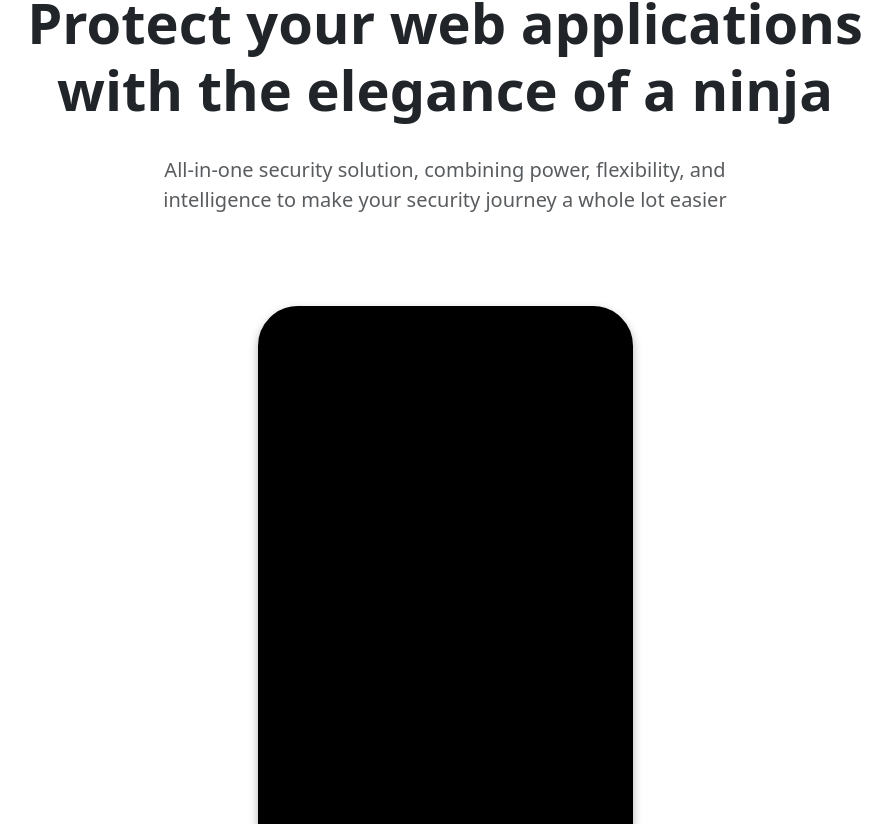
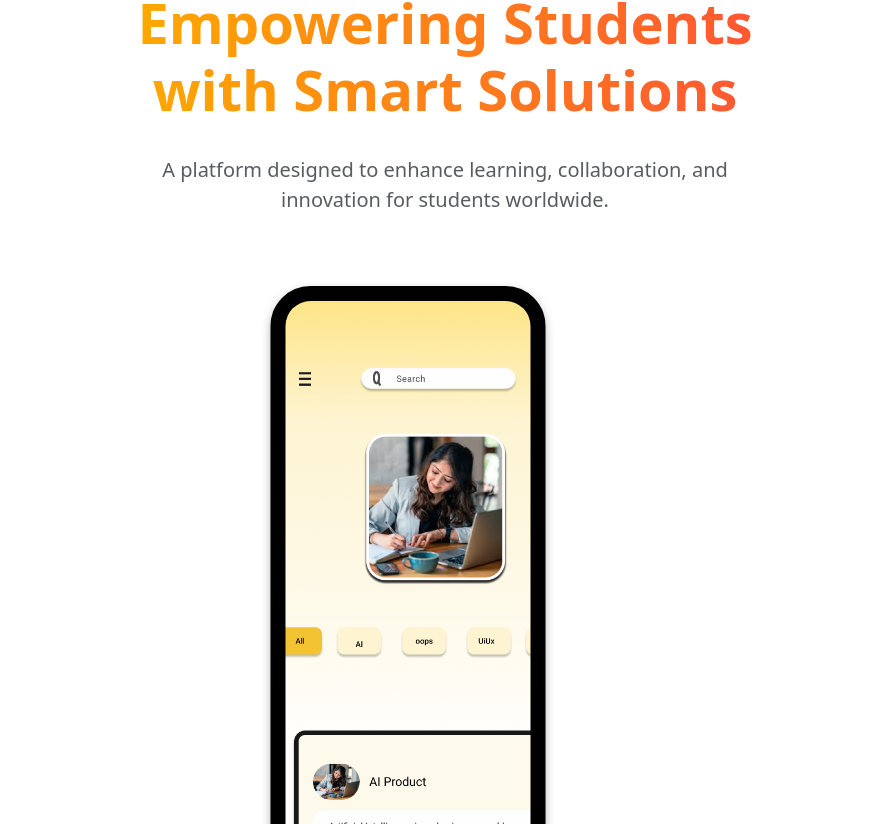
Before and after one commit to mentorbridgeindia/stupro-landingpage, a React (Create React App) app: page / in a window 1280 px wide. Shown: the part 196-1020 px from the top of the page, without its empty margins (195-1087 px from the left). Built offline with nearby package versions, Linux system fonts and the light colour scheme.

Commit message:
StuPro Landing Page Added

```diff
--- a/src/modules/Components/MobileScreen.tsx
+++ b/src/modules/Components/MobileScreen.tsx
@@ -1,45 +1,60 @@
-import React from "react";
+import React, { useEffect, useState } from "react";
 
 const MobileScreen: React.FC = () => {
+  const [scrollPos, setScrollPos] = useState(0);
+
+  useEffect(() => {
+    const handleScroll = () => {
+      setScrollPos(window.scrollY * 0.5); // Adjust speed if needed
+    };
+
+    window.addEventListener("scroll", handleScroll);
+    return () => window.removeEventListener("scroll", handleScroll);
+  }, []);
+
   return (
+    <div style={{marginTop:"200px"}}>
     <div
       style={{
         display: "flex",
         justifyContent: "center",
         alignItems: "center",
-        marginTop: "20px", // Adjust margin as needed
+        height: "100vh",
+        marginLeft:"200px",
       }}
     >
       {/* Mobile Frame */}
       <div
         style={{
-          width: "375px",
-          height: "800px",
+          width: "275px",
+          height: "600px",
+          overflow: "hidden",
+          position: "relative",
           border: "15px solid black",
           borderRadius: "40px",
-          overflow: "hidden",
-          position: "relative",
           boxShadow: "0px 4px 10px rgba(0,0,0,0.3)",
           backgroundColor: "black",
+          transform: "translate(-50%, -50%)",
+          margin: "40px auto",
         }}
       >
-        {/* Scrollable Content */}
-        <div
-          style={{
-            width: "100%",
-            height: "100%",
-            overflowY: "auto",
-            backgroundColor: "#000",
-            padding: "10px",
-          }}
-        >
-          {/* <img
-            src={require("../assets/image.png")} // Ensure correct path
+        {/* Scrollable Image */}
+        <div style={{ height: "100%", overflow: "hidden", position: "relative" }}>
+          <img
+            src={require("../../assets/homepage .png")} // Ensure correct path
             alt="Mobile UI"
-            style={{ width: "100%", height: "auto", borderRadius: "10px" }}
-          /> */}
+            style={{
+              width: "150%",
+              marginLeft: "-55%",
+              position: "absolute",
+              top: `-${scrollPos}px`, // Moves image up as page scrolls
+              transition: "top 0.2s ease-out",
+            }}
+          />
         </div>
       </div>
+    </div>
+
     </div>
   );
 };
--- a/src/modules/HeroSection.tsx
+++ b/src/modules/HeroSection.tsx
@@ -3,6 +3,7 @@ import { Container, Row, Col, Badge, Button } from "react-bootstrap";
 import { ReactComponent as Check } from "../assets/check.svg";
 import NavBar from "./Components/NavBar";
 import AppNavbar from "./Components/NavBar";
+import MobileScreen from "./Components/MobileScreen";
 
 
 const HeroSection: React.FC = () => {
@@ -26,20 +27,24 @@ const HeroSection: React.FC = () => {
         ></canvas>
       </div>
       <Row className="w-100">
+  <Col md={12} className="d-flex flex-column align-items-center">
+    <h1
+      className="display-4 fw-bold text-center mt-5 mb-3"
+      style={{
+        background: "linear-gradient(90deg, #FFA800, #FF5733)",
+        WebkitBackgroundClip: "text",
+        WebkitTextFillColor: "transparent"
+      }}
+    >
+      Empowering Students <br /> with Smart Solutions
+    </h1>
+    <p className="lead text-muted text-center mt-3 mb-3">
+      A platform designed to enhance learning, collaboration, and <br />
+      innovation for students worldwide.
+    </p>
+  </Col>
+</Row>
 
-        <Col md={12} className="d-flex flex-column align-items-center">
-
-          <h1 className="display-4 fw-bold text-dark text-center mt-5 mb-3">
-            Protect your web applications <br /> with the elegance of a ninja
-          </h1>
-          <p className="lead text-muted text-center mt-3 mb-3">
-            All-in-one security solution, combining power, flexibility, and
-            <br />
-            intelligence to make your security journey a whole lot easier
-          </p>
-
-        </Col>
-      </Row>
 
     </Container>
     </>
```
Also changed, not shown: src/assets/homepage .png (added).
